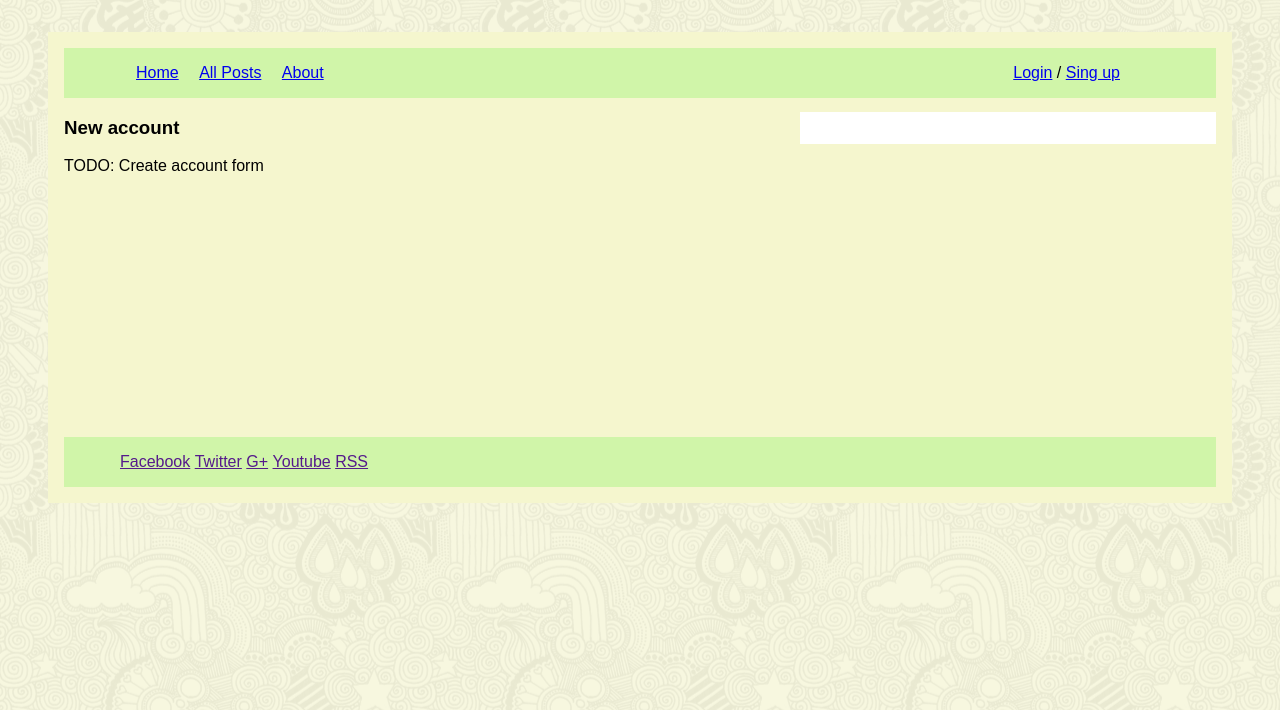
After one commit to ezequielo/blog, a Django app: page /blog/create_account/ in a window 1280 px wide. The commit adds this page. Shown: the top 710 px of the page. Run offline with Django 3.2, Linux system fonts and the light colour scheme; parts of the project's set-up code (start-up, migrations or seed data) failed here and were passed over.

Commit message:
sing up new models: address, person CSS

```diff
--- a/blog_app/admin.py
+++ b/blog_app/admin.py
@@ -12,6 +12,7 @@ class PostAdmin(admin.ModelAdmin):
     fieldsets = [
         ('Date information', {'fields': ['pub_date'], 'classes': ['collapse']}),
         ('Categoria',               {'fields': ['fk_cat']}),
+        ('Categoria',               {'fields': ['fk_user']}),
         ('Post',               {'fields': ['title','body']}),
     ]
     inlines = [CommentInline]
--- a/blog_app/static/blog_app/style.css
+++ b/blog_app/static/blog_app/style.css
@@ -18,7 +18,8 @@ body {
 
 .content {
 	/* padding: 1em; */
-	min-height: 70%;
+	min-height: 20em;
+	width: 60%;
 }
 
 
@@ -42,6 +43,10 @@ body {
 .sidebar {
 	padding: 1em;
 	background-color: white;
+	position: absolute;
+	right: 4em;
+	top: 7em;
+	width: 30%;
 }
 
 
--- /dev/null
+++ b/blog_app/templates/blog_app/create_account.html
@@ -0,0 +1,9 @@
+{% extends "blog_app/base.html" %}
+{% block content %}
+
+    <h3>New account</h3>
+    <p>TODO: Create account form</p>
+
+{% endblock content %}
+
+{% block cat_index %}{% endblock cat_index %}
--- a/blog_app/templates/blog_app/login.html
+++ b/blog_app/templates/blog_app/login.html
@@ -24,6 +24,8 @@
 		</form>
 
 		<a href="{% url 'blog:password_restore' %}">Forgot your password?</a>
+		</br>
+		<a href="{% url 'blog:create_account' %}">Create a new account</a>
 
 {% endblock content %}
 {% block cat_index %}{% endblock cat_index %}
--- a/blog_app/templates/blog_app/nav.html
+++ b/blog_app/templates/blog_app/nav.html
@@ -10,7 +10,9 @@
 			<a href="{% url 'blog:logout' %}">Logout</a>
 		</li>
 	{% else %}
-		<li><a href="{% url 'blog:login' %}">Login</a></li>
+		<li>
+			<a href="{% url 'blog:login' %}">Login</a> / <a href="{% url 'blog:create_account' %}">Sing up</a>
+		</li>
 	{% endif %}
 
 </ul>
--- a/blog_app/urls.py
+++ b/blog_app/urls.py
@@ -14,6 +14,9 @@ urlpatterns = patterns('',
     url(r'^login/$', views.login, name='login'),
     url(r'^logout/$', views.logout_view, name='logout'),
     url(r'^password_restore/$', views.password_restore, name='password_restore'),
+    url(r'^create_account/$', views.create_account, name='create_account'),
+
+
 
 
 )
--- a/blog_app/views.py
+++ b/blog_app/views.py
@@ -10,12 +10,10 @@ from django.core.context_processors import csrf
 
 from django.contrib.auth import authenticate, logout
 from django.contrib.auth import login as auth_login
-from django.contrib.auth.models import User
 
 from django.utils import timezone
 
 # from django.views import generic
-
 
 
 def index(request):
@@ -38,7 +36,8 @@ def detail(request, post_id):
     if request.method=='POST':
         if request.POST.get("text"):
             text = request.POST.get("text")
-            c = Comment.objects.create(fk_post = post, text = text, pub_date = timezone.now())
+            user = request.user
+            c = Comment.objects.create(fk_post = post, text = text, pub_date = timezone.now(), fk_user = user)
             c.save()
 
     # load all comments
@@ -47,10 +46,6 @@ def detail(request, post_id):
         ).order_by('pub_date')
 
     return render(request,'blog_app/detail.html',{'post':post, 'comment_list':comments})
-
-
-def about(request):
-    return render(request,'blog_app/about.html',{})
 
 
 def login(request):
@@ -77,8 +72,14 @@ def logout_view(request):
     return index(request)
 
 
+def about(request):
+    return render(request,'blog_app/about.html',{})
+
 def password_restore(request):
     return render(request, 'blog_app/password_restore.html', {})
+
+def create_account(request):
+    return render(request, 'blog_app/create_account.html', {})
 
 
 def category(request, cat_id):
```
Also changed, not shown: blog_app/models.py (+26 -1 lines), blog_app/templates/blog_app/detail.html (+18 -7 lines).
